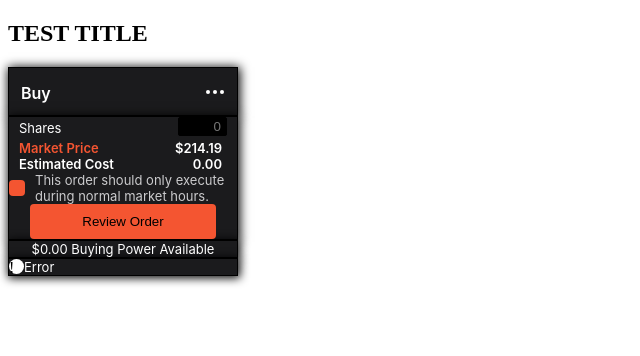
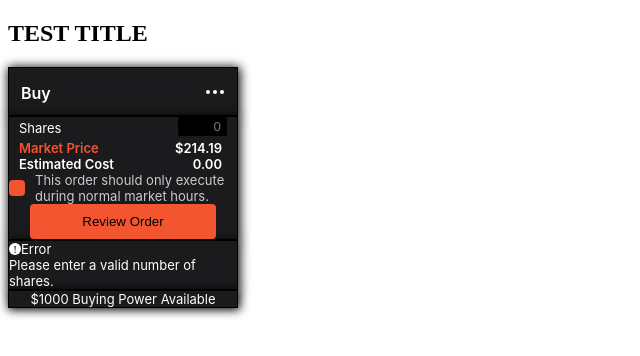
Before and after one commit to The-Merry-Men/service-purchase, a React app: page / in a window 1280 px wide. Shown: the top 356 px of the page, without its empty margins (0-640 px from the left). Built offline with nearby package versions, Linux system fonts and the light colour scheme.

Commit message:
adding button functionality

```diff
--- a/client/src/components/app.jsx
+++ b/client/src/components/app.jsx
@@ -10,9 +10,18 @@ class App extends React.Component {
         this.state = {
             up: false,
             open: false,
-            balance: '0.00',
+            balance: 1000,
             price: '214.19',
+            error: true
         }
+    }
+
+    updateState(newProp) {
+      var x = Object.assign({}, this.state, newProp)
+      console.log(x)
+      //the object given to state is correct
+      this.setState(Object.assign({}, this.state, newProp))
+      console.log(this.state)
     }
 
     // componentDidMount() {
@@ -30,9 +39,9 @@ class App extends React.Component {
     return (
       <div>
       <TopBar up={this.state.up} open={this.state.open}/>
-            <MiddleBar up={this.state.up} open={this.state.open} price={this.state.price}/>
+      <MiddleBar up={this.state.up} open={this.state.open} price={this.state.price} error={this.state.error} updateState={this.updateState.bind(this)} balance={this.state.balance}/>
+      <ReviewBar up={this.state.up} open={this.state.open} error={this.state.error} />
       <BottomBar up={this.state.up} open={this.state.open} balance={this.state.balance}/>
-            <ReviewBar up={this.state.up} open={this.state.open} />
       </div>
     )
   }
--- a/client/src/components/middle-bar.jsx
+++ b/client/src/components/middle-bar.jsx
@@ -74,7 +74,7 @@ const ReviewButton = styled(ExecuteCheck) `
     padding: 10px 52px;
     &:hover {
         background-color: #ff6340;
-    }
+    };
 `
 
 class MiddleBar extends React.Component {
@@ -91,7 +91,20 @@ class MiddleBar extends React.Component {
       })
     }
 
+    // for review button
+    // i think state is updating but button is not rerendering on state change. maybe because its defined differently?
+    ReviewClickHandler() {
+      // if cost > balance set state error = true
+      // else ?
+      console.log(this.props.price * this.state.shares, this.props.balance)
+      if (this.props.balance < this.props.price * this.state.shares) {
+        console.log('if hit')
+        this.props.updateState({error: true})
+      }
+    }
+
     render() {
+      let button = this.props.error ? <ReviewButton onClick={this.ReviewClickHandler.bind(this)}>Review Order</ReviewButton> : <ReviewButton>Back</ReviewButton>
         return (
             <MiddleBarWrapper open={this.props.open}>
                 <ShareLine>
@@ -109,11 +122,11 @@ class MiddleBar extends React.Component {
                     <PriceText open={this.props.open}>{(this.props.price * this.state.shares).toFixed(2)}</PriceText>
                 </ShareLine>
                 <ShareLine>
-                    <ExecuteCheck></ExecuteCheck>
-                    <ExecuteMessage>This order should only execute during normal market hours.</ExecuteMessage>
+                  <ExecuteCheck></ExecuteCheck>
+                  <ExecuteMessage>This order should only execute during normal market hours.</ExecuteMessage>
                 </ShareLine>
                 <CenterLine>
-                    <ReviewButton>Review Order</ReviewButton>
+                  {button}
                 </CenterLine>
             </MiddleBarWrapper>
         )
--- a/client/src/components/review-bar.jsx
+++ b/client/src/components/review-bar.jsx
@@ -22,32 +22,37 @@ const ErrorText = styled.div `
     color : ${props => props.open ? "black" : "white"};
 `
 const ErrorImg = styled.span `
-    height: 15px;
-    width: 15px;
+    height: 12px;
+    width: 12px;
     border-radius: 50%;
     background: white;
     color: black;
     display: inline-block;
-
+    text-align: center;
+    font-size: 11px;
 `
-
-
-
 
 class ReviewBar extends React.Component {
   constructor(props) {
     super(props)
   }
+
   render() {
+    if (this.props.error) {
       return (
         <ReviewBarWrapper>
             <LeftLine>
                 <ErrorImg><span>!</span></ErrorImg>
                 <ErrorText>Error</ErrorText>
             </LeftLine>
+            <LeftLine>
+              <ErrorText>Please enter a valid number of shares.</ErrorText>
+            </LeftLine>
         </ReviewBarWrapper>
       )
-
+    } else {
+      return (null)
+    }
   }
 }
 
```
Also changed, not shown: 1 other file (tests, documents, lock files or other folders). Lines whose indentation alone changed are shown as unchanged.
